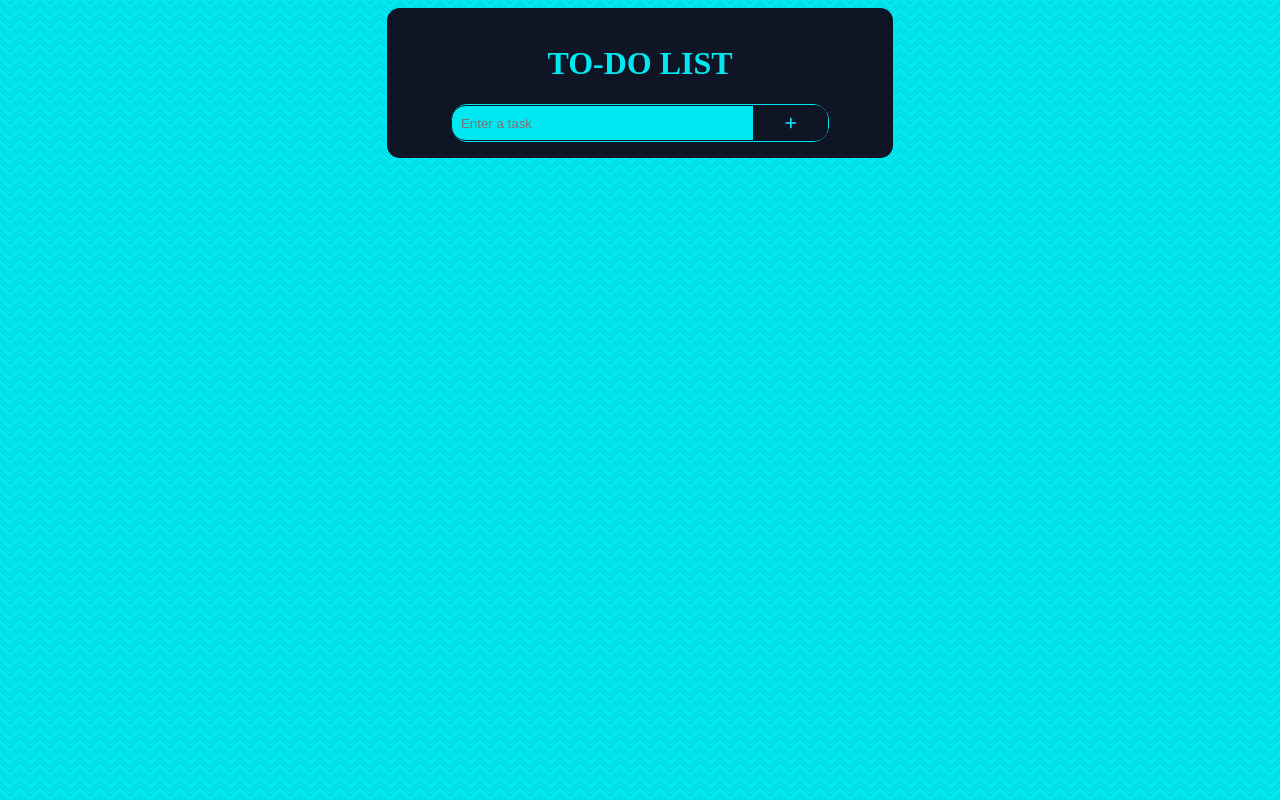
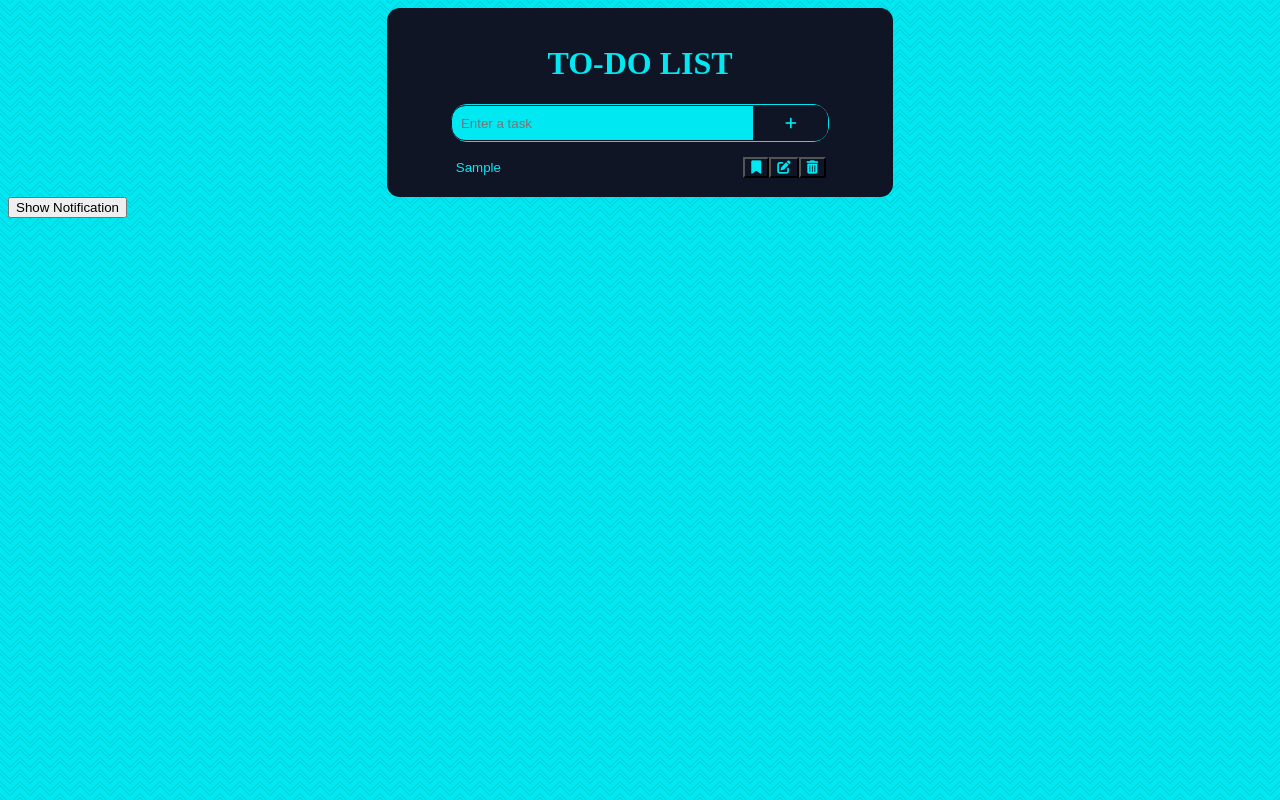
Before and after one commit to PLD908/To-Do, a React (Create React App) app in the folder to-do/: page / in a window 1280 px wide. Both pictures are taken after typing "Sample" into the empty fields and a click on the button 790 px from the left and 123 px from the top of the page. Built offline with nearby package versions, Linux system fonts and the light colour scheme.

Commit message:
I made some changes on my to-do list

```diff
--- a/to-do/package.json
+++ b/to-do/package.json
@@ -9,6 +9,7 @@
     "react": "^18.2.0",
     "react-dom": "^18.2.0",
     "react-scripts": "5.0.1",
+    "react-toastify": "^10.0.4",
     "web-vitals": "^2.1.4"
   },
   "scripts": {
--- a/to-do/src/App.js
+++ b/to-do/src/App.js
@@ -1,10 +1,16 @@
-import React, { useState } from 'react'
+import React, { useEffect, useState } from 'react'
 import Form from './components/Form'
 import TodosList from './components/TodosList';
 
 const App = () => {
+    const initialState = JSON.parse(localStorage.getItem("todos")) || [];
     const [input, setInput] = useState("");
-    const [todos, setTodos] = useState([]);
+    const [todos, setTodos] = useState(initialState);
+    const [editTodo, setEditTodo] = useState(null);
+
+    useEffect(() => {
+        localStorage.setItem("todos", JSON.stringify(todos));
+    }, [todos])
 
     return(
         <div className= "container">
@@ -13,10 +19,13 @@ const App = () => {
                 setInput={setInput}
                 todos={todos}
                 setTodos={setTodos}
+                editTodo={editTodo}
+                setEditTodo={setEditTodo}
             />
             <TodosList
                 todos={todos}
                 setTodos={setTodos}
+                setEditTodo={setEditTodo}
             />
         </div>
     )
--- a/to-do/src/components/Form.jsx
+++ b/to-do/src/components/Form.jsx
@@ -1,15 +1,43 @@
-import React from 'react'
+import React, { useEffect } from 'react'
 import {v4 as uuidv4} from 'uuid'
 
-const Form = ({ input, setInput, todos, setTodos }) => {
+const Form = ({ input, setInput, todos, setTodos, editTodo, setEditTodo }) => {
+  const updateTodo = (title, id, completed) => {
+    const newTodo = todos.map((todo) =>
+      todo.id === id ? {title, id, completed} : todo
+    );
+    setTodos(newTodo);
+    setEditTodo("");
+  };
+
+  useEffect(() => {
+    if (editTodo) {
+      setInput(editTodo.title)
+    } else {
+      setInput("")
+    }
+  }, [setInput, editTodo]);
+
   const onInputChange = (event) => {
     setInput(event.target.value);
   };
 
   const onFormSubmit = (event) => {
     event.preventDefault();
-    setTodos([...todos, {id: uuidv4(), title: input, completed: false}]);
-    setInput("");
+    if (!editTodo) {
+      const newTask = { id: uuidv4(), title: input, completed: false };
+      setTodos((prevTodos) => [newTask, ...prevTodos]);
+      setInput("");
+    } else {
+      updateTodo(input, editTodo.id, editTodo.completed);
+    }
+  };
+
+
+  const handleKeyDown = (event) => {
+    if (event.key === 'Enter') {
+      onFormSubmit(event);
+    }
   };
 
   return (
@@ -22,8 +50,11 @@ const Form = ({ input, setInput, todos, setTodos }) => {
               value={input}
               required
               onChange={onInputChange}
+              onKeyDown={handleKeyDown}
               />
-            <button type="submit"><i class="fa-solid fa-plus"></i></button>
+            <button type="submit">
+              {editTodo ? "OK" : <i className="fa-solid fa-plus"></i>}
+            </button>
         </div>
     </form>
   )
--- /dev/null
+++ b/to-do/src/components/NotificationButton.jsx
@@ -0,0 +1,24 @@
+import React from 'react';
+import { toast } from 'react-toastify';
+import 'react-toastify/dist/ReactToastify.css';
+
+const NotificationButton = () => {
+  const notify = () => {
+    toast.success('Notification message!', {
+      position: 'top-right',
+      autoClose: 3000,
+      hideProgressBar: false,
+      closeOnClick: true,
+      pauseOnHover: true,
+      draggable: true,
+    });
+  };
+
+  return (
+    <div>
+      <button onClick={notify}>Show Notification</button>
+    </div>
+  );
+};
+
+export default NotificationButton;
--- a/to-do/src/components/TodosList.jsx
+++ b/to-do/src/components/TodosList.jsx
@@ -1,24 +1,47 @@
 import React from 'react'
 
-const TodosList = ({ todos, setTodos }) => {
+const TodosList = ({ todos, setTodos, setEditTodo }) => {
+    const handleCompleted = (todo) => {
+        setTodos((prevTodos) => {
+          const updatedTodos = prevTodos.map((item) => {
+            if (item.id === todo.id) {
+              return { ...item, completed: !item.completed };
+            }
+            return item;
+          });
+
+          // Move completed task to the end
+          const completedTask = updatedTodos.find((task) => task.id === todo.id);
+          updatedTodos.splice(updatedTodos.indexOf(completedTask), 1);
+          updatedTodos.push(completedTask);
+
+          return updatedTodos;
+        });
+      };
+
+    const handleEditTodo = ({id}) => {
+        const findTodo = todos.find((todo) => todo.id === id);
+        setEditTodo(findTodo);
+    }
+
     const handleDelete = ({id}) => {
         setTodos(todos.filter((todo) => todo.id !== id))
-    }
+    };
 
   return (
     <div>
         {todos.map((todo) => (
             <li className='todo-list' key={todo.id}>
-                <input type="text" value={todo.title} className='list' onChange={(event) => event.preventDefault()} />
+                <input type="text" value={todo.title} className={`list ${todo.completed ? "complete" : ""}`} onChange={(event) => event.preventDefault()} />
                 <div className="icons">
-                    <button type="button">
-                        <i class="fa-solid fa-bookmark"></i>
+                    <button type="button" onClick={()=> handleCompleted(todo)}>
+                        <i className="fa-solid fa-bookmark"></i>
                     </button>
-                    <button type="button">
-                        <i class="fa-solid fa-edit"></i>
+                    <button type="button" onClick={() => handleEditTodo(todo)}>
+                        <i className="fa-solid fa-edit"></i>
                     </button>
-                    <button type="button">
-                        <i class="fa-solid fa-trash-can" onClick={handleDelete(todo)}></i>
+                    <button type="button" onClick={() => handleDelete(todo)}>
+                        <i className="fa-solid fa-trash-can"></i>
                     </button>
                 </div>
             </li>
--- a/to-do/src/index.css
+++ b/to-do/src/index.css
@@ -78,3 +78,10 @@ li{
 .icons button{
     background-color: #0f1525;
 }
+
+.complete{
+    text-decoration-style: solid;
+    text-decoration-line: line-through;
+    text-decoration-color: red;
+    opacity: 0.4em;
+}
--- a/to-do/src/index.js
+++ b/to-do/src/index.js
@@ -1,5 +1,8 @@
 import React from 'react'
 import ReactDOM from 'react-dom/client'
+import { ToastContainer } from 'react-toastify';
+import 'react-toastify/dist/ReactToastify.css';
+import NotificationButton from './components/NotificationButton';
 import './index.css'
 import App from './App'
 
@@ -7,5 +10,7 @@ const root = ReactDOM.createRoot(document.getElementById('root'));
 root.render(
     <React.StrictMode>
         <App />
+        <NotificationButton />
+        <ToastContainer />
     </React.StrictMode>
 );
```
Also changed, not shown: to-do/src/components/Completed.jsx (added, +22 -0 lines), 1 other file (tests, documents, lock files or other folders).
